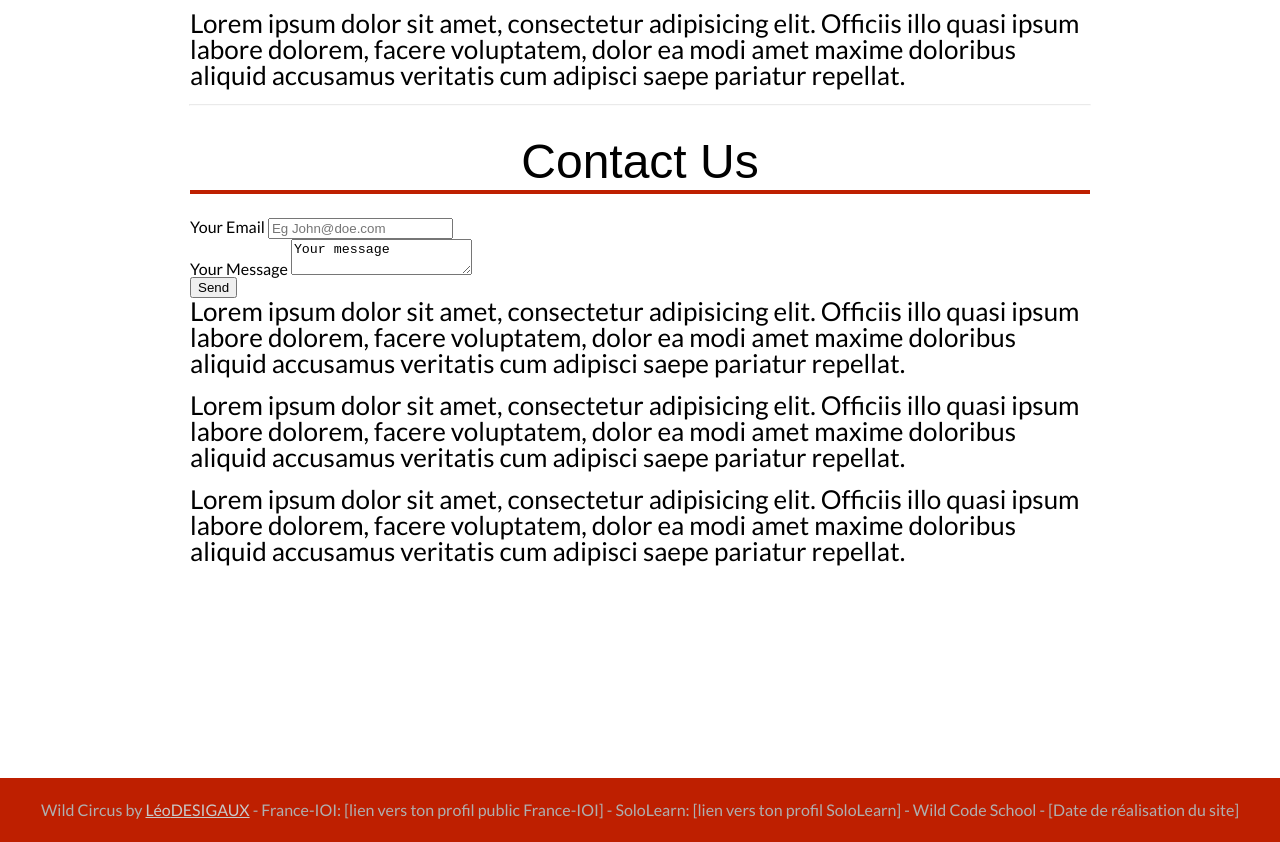
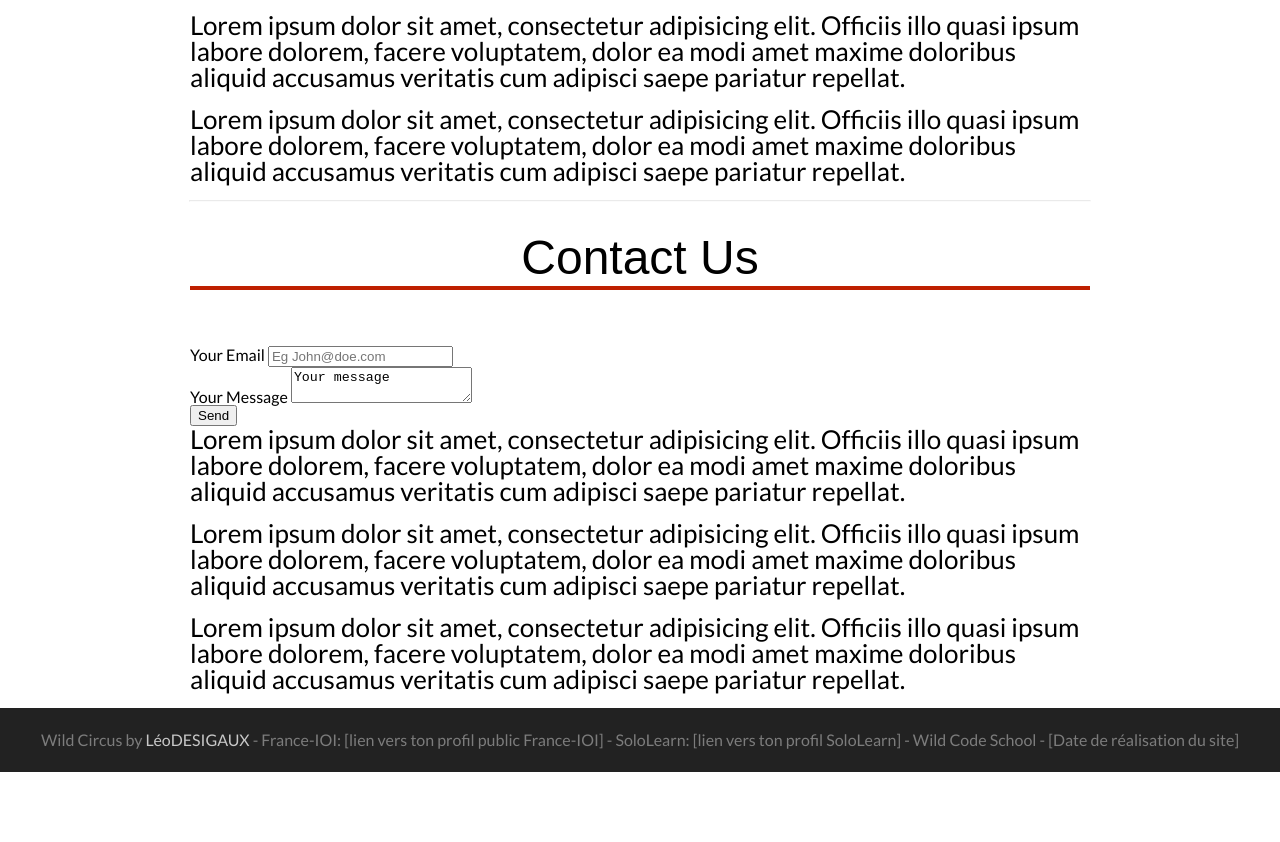
Before and after one commit to Leoche/WildSchoolChallenge, a website built with webpack: page src/index.html in a window 1280 px wide. Shown: the part 1706-2548 px from the top of the page. After the commit the page ends 2478 px from the top, so only its background shows below. Built offline with nearby package versions, Linux system fonts and the light colour scheme; a web font is replaced by a local one.

Commit message:
Added footer rules to layout

```diff
--- a/src/assets/scss/_layout.scss
+++ b/src/assets/scss/_layout.scss
@@ -2,20 +2,13 @@ section {
     width: $desktop;
     margin: 0 auto;
     overflow: hidden;
-
-    &#contact {
-        height: 60vh;
-    }
-
-    &#contact {
-        height: calc(100vh - #{$footer-height * 2});
-    }
+    box-sizing: border-box;
 
     & h2 {
         font-family: $heading-font;
         flex-grow: 2;
         font-size: 48px;
-        margin: 32px 0;
+        margin: 32px 0 64px 0;
         position: relative;
         display: block;
         text-align: center;
@@ -42,3 +35,28 @@ hr {
     margin: 0 auto;
     opacity: .2;
 }
+
+footer {
+    width: 100%;
+    height: $footer-height;
+    display: flex;
+    justify-content: center;
+    align-items: center;
+    background: $black;
+    box-sizing: border-box;
+    color: darken($white, 50%);
+    padding: $footer-padding 24px;
+
+    & p {
+        display: block;
+
+        & a {
+            color: darken($white, 20%);
+            text-decoration: none;
+
+            &:hover {
+                text-decoration: underline;
+            }
+        }
+    }
+}
```
